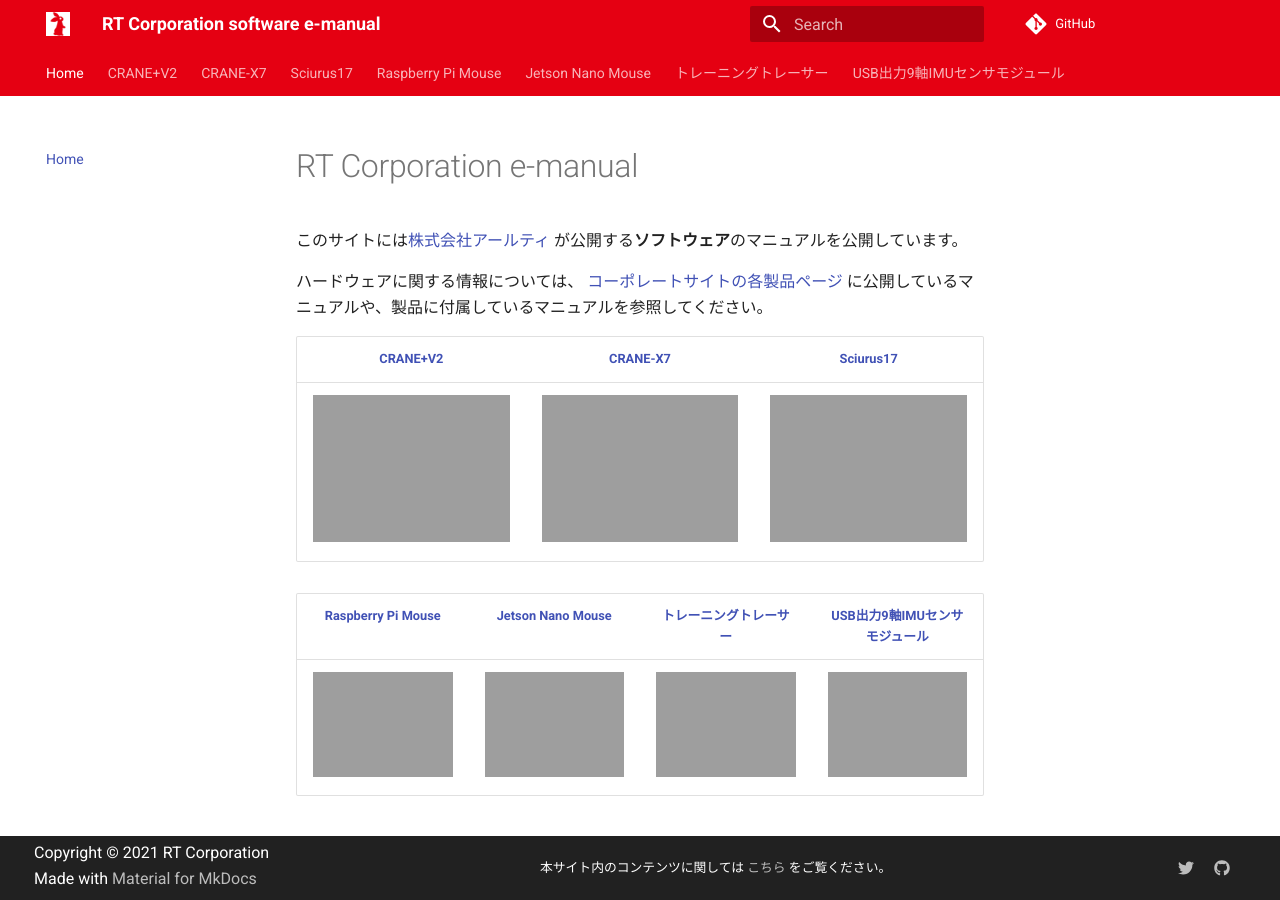
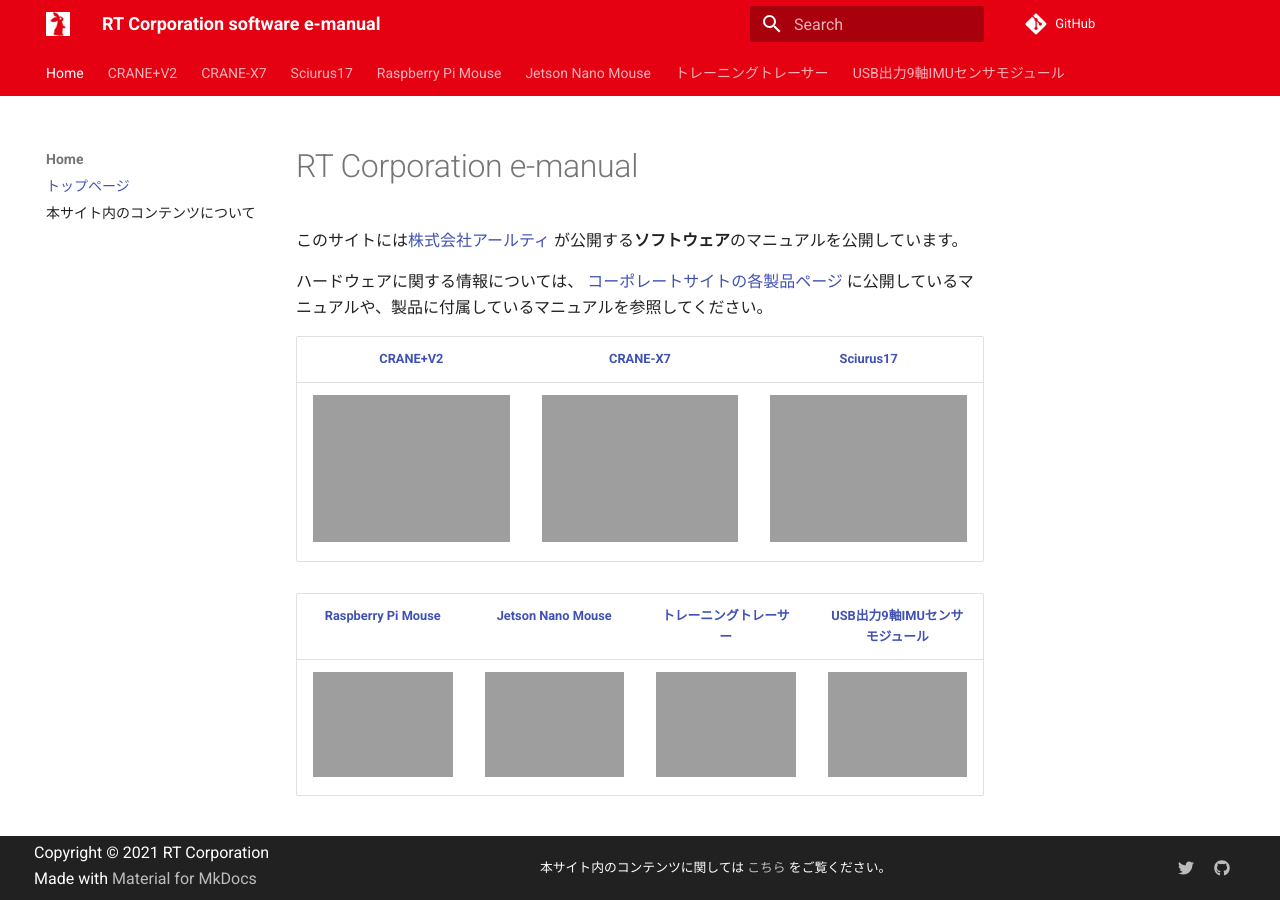
Before and after one commit to rt-net/tutorials, an MkDocs documentation site: the page built from docs/index.md, in a window 1280 px wide. Built offline with MkDocs 1.6.1 and Material for MkDocs 9.7.7, drawn with Linux system fonts in a browser that asks for light colours; comment, search, counter and statistics services are not loaded; some of the changed lines change nothing that is shown.

Commit message:
トップページにナビゲーション追加

```diff
--- a/mkdocs.yml
+++ b/mkdocs.yml
@@ -19,6 +19,10 @@
 copyright: Copyright &copy; 2021 RT Corporation
 use_directory_urls: false # ディレクトリ名/index.htmlを開く
 
+google_analytics:
+  - UA-
+  - auto
+
 ### 拡張設定 ###
 
 extra:
@@ -35,7 +39,8 @@
 
 plugins:
   - search
-  - git-revision-date-localized
+  # - git-revision-date-localized
+  - git-latest-release
   - redirects:  # リダイレクト用
       redirect_maps:
         cranev2/index.md: cranev2/products.md
@@ -56,7 +61,9 @@
       emoji_generator: !!python/name:materialx.emoji.to_svg
 
 nav:
-  - Home: index.md
+  - Home:
+    - トップページ: index.md
+    - 本サイト内のコンテンツについて: about.md
   - CRANE+V2:
     - 1. 製品について: cranev2/products.md
     - 2. 参考リンク集: cranev2/others.md
```
